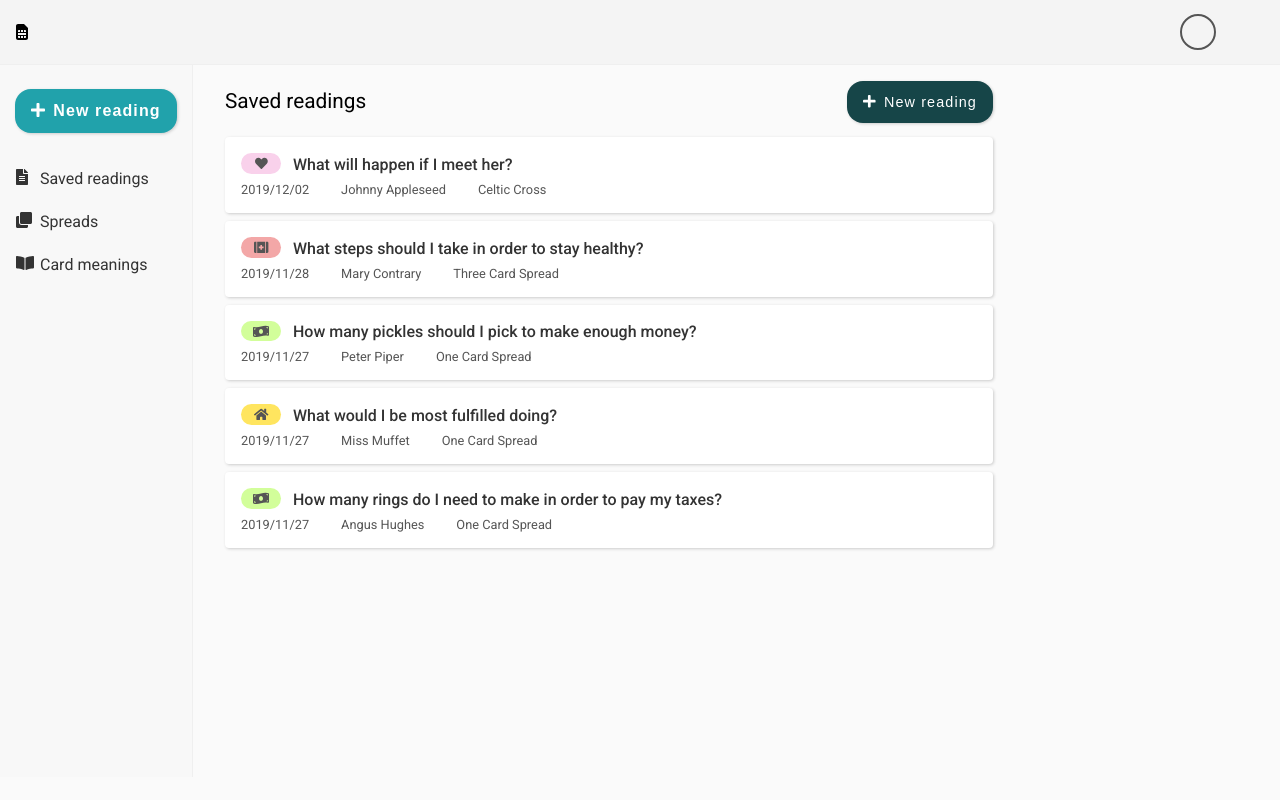
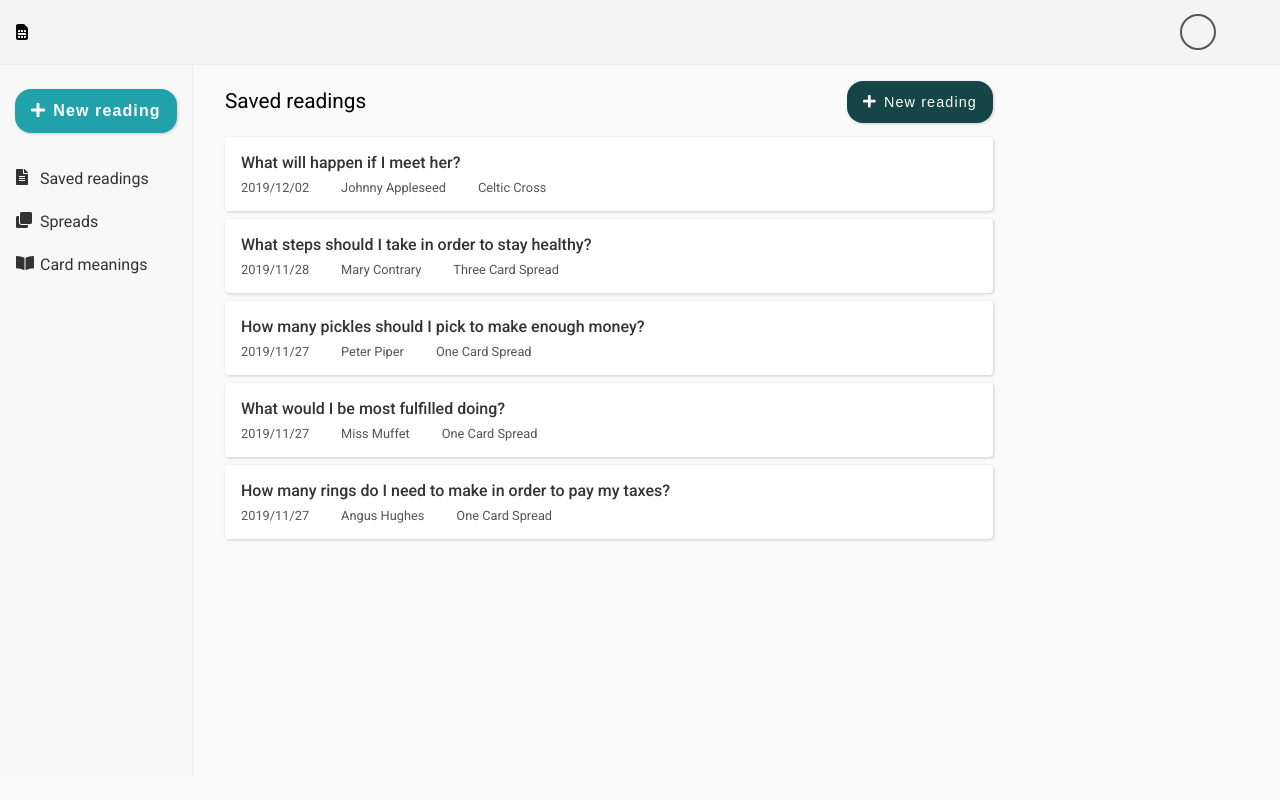
Before and after one commit to armstrongsolona/tarottrack, a React (Create React App) app: page /readings in a window 1280 px wide. Built offline with nearby package versions, Linux system fonts and the light colour scheme.

Commit message:
Remove tags (for now)

```diff
--- a/src/pages/Readings/SavedReadingsList.tsx
+++ b/src/pages/Readings/SavedReadingsList.tsx
@@ -48,7 +48,6 @@ class SavedReadingsList extends React.Component<SavedReadingsListProps, never> {
       return (
         <SavedListCardStyles>
           <SavedReadingsQuestionStyles>
-            <Tag type={dataObject.topic} />
             <span>
               <a href={dataObject.question.url}>{dataObject.question.name}</a>
             </span>
```
